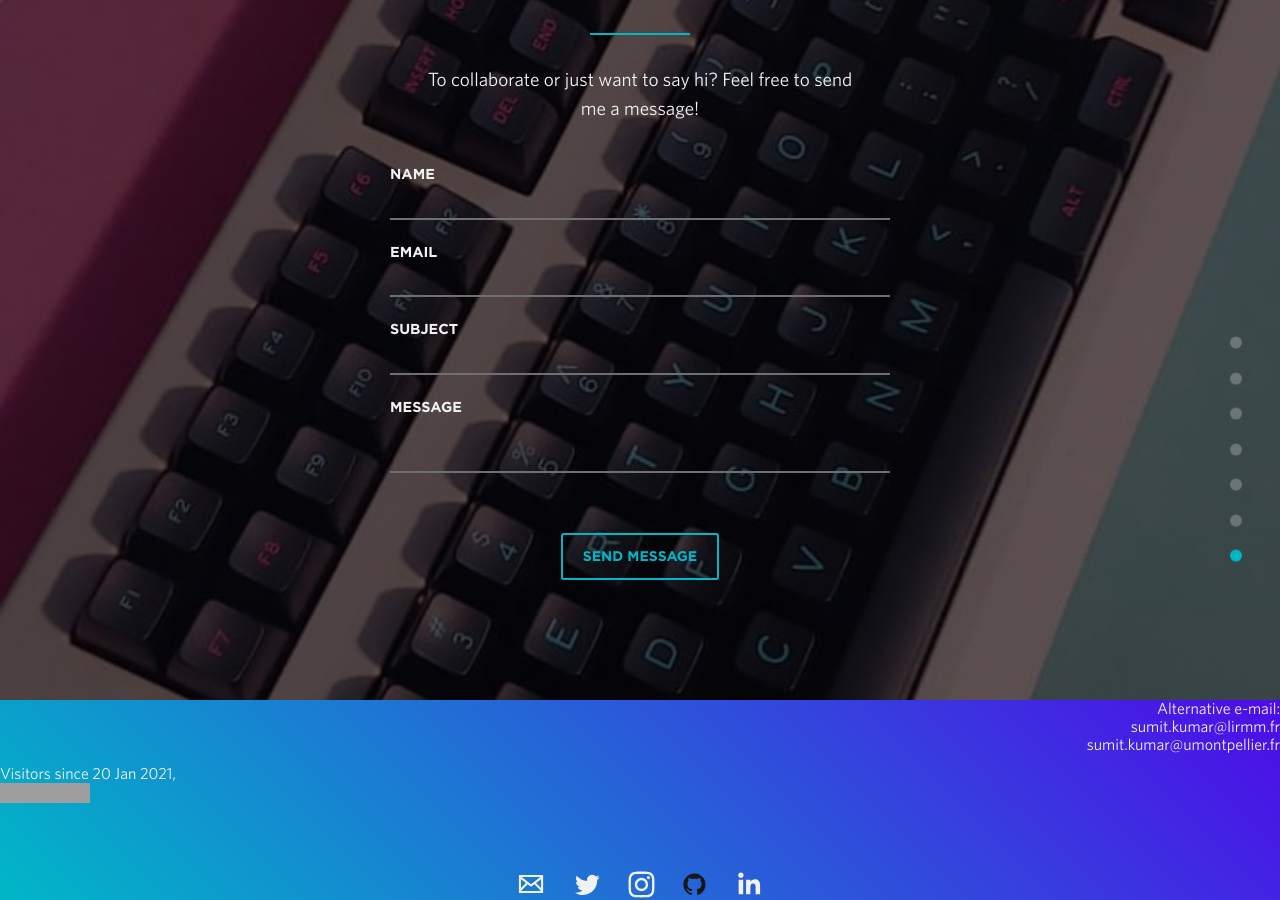
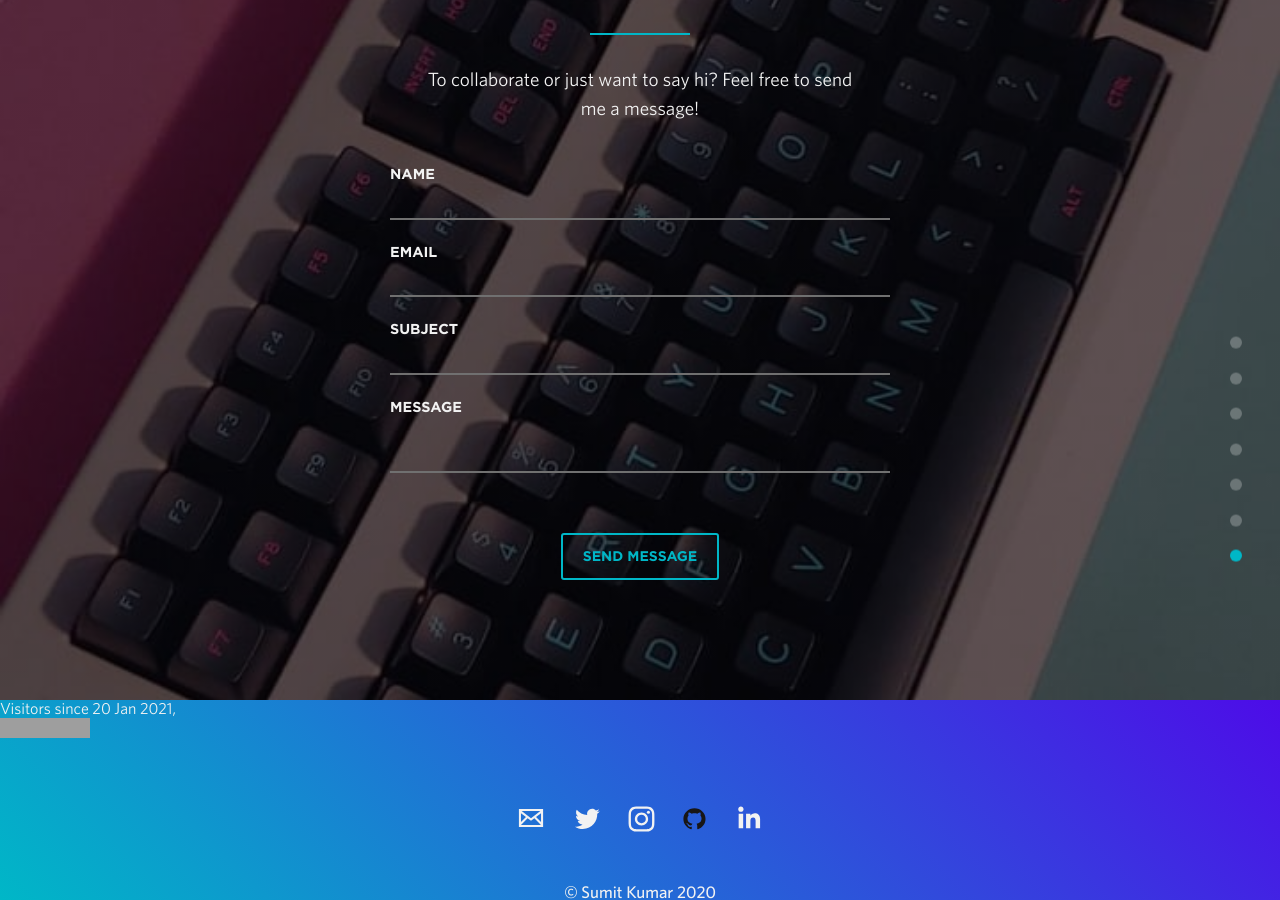
Before and after one commit to sumit6597/sumit6597.github.io, a Jekyll site: the page built from index.html, in a window 1280 px wide and 900 px high, scrolled down 9634 px. Built offline with Jekyll 4.4.1, drawn with Linux system fonts in a browser that asks for light colours; nearby versions of some CDN libraries; grey boxes are pictures that could not be loaded.

Commit message:
Update footer.html

```diff
--- a/_includes/footer.html
+++ b/_includes/footer.html
@@ -1,6 +1,6 @@
 <section id="footer" class="section">
   <div class="col-12 col-lg-8">
-           <P align="right">Alternative e-mail: <br> sumit.kumar@lirmm.fr <br> sumit.kumar@umontpellier.fr</P> <p>Visitors since 20 Jan 2021,  <br>
+            <p>Visitors since 20 Jan 2021,  <br>
             <a href="https://info.flagcounter.com/U5jm"><img src="https://s11.flagcounter.com/count2/U5jm/bg_FFFFFF/txt_000000/border_CCCCCC/columns_2/maxflags_10/viewers_0/labels_0/pageviews_0/flags_0/percent_0/" alt="Flag Counter" border="0"> </a></p>
 
   </div>
```
